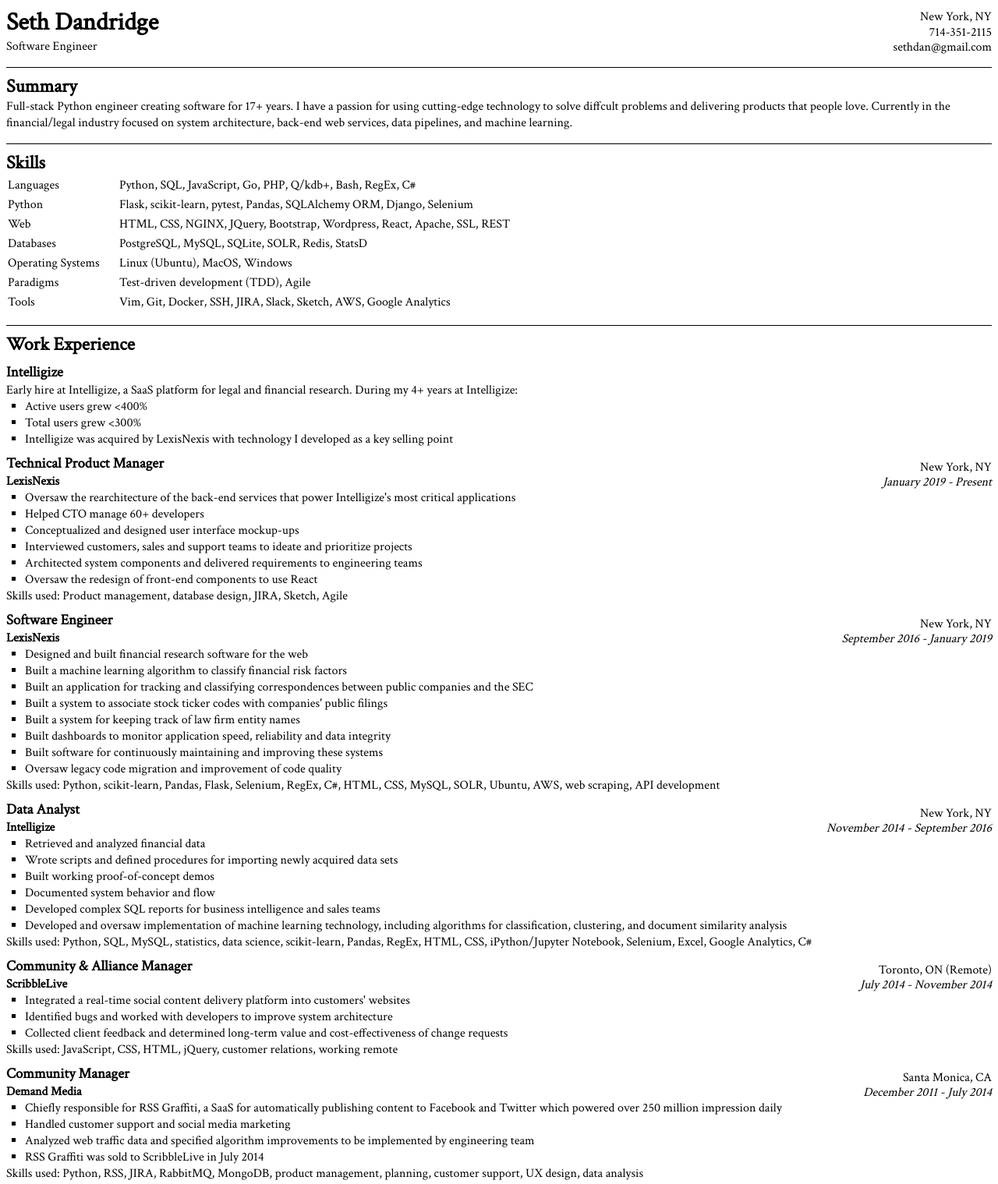
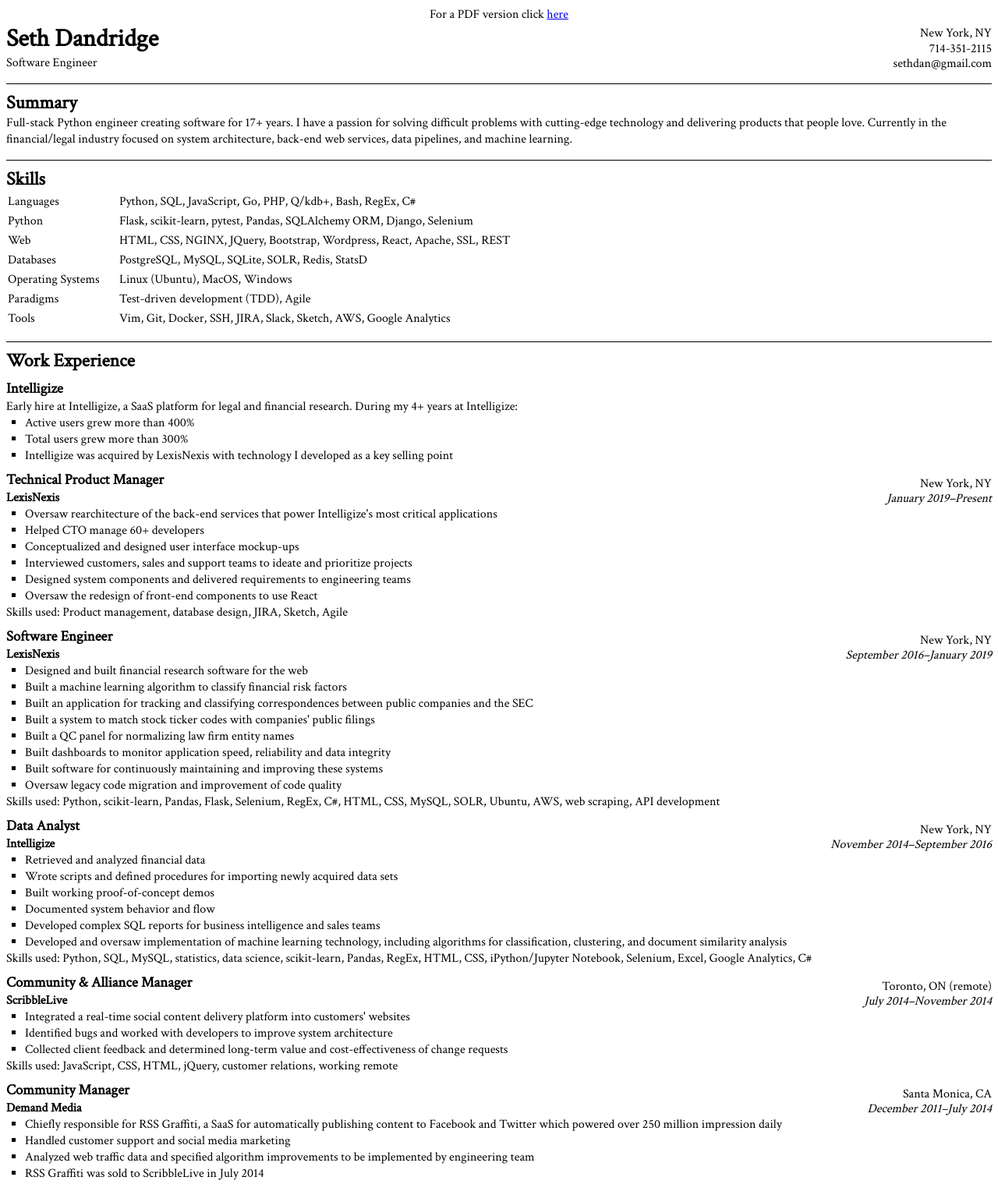
Before and after one commit to sethdandridge/resume, a plain HTML site: page index.htm in a window 1280 px wide. Shown: the top 1519 px of the page at 78% size. Drawn offline with Linux system fonts and the light colour scheme.

Commit message:
Minor fixes

```diff
--- a/index.htm
+++ b/index.htm
@@ -1,10 +1,16 @@
 <!doctype html><html><head>
-  <title>Seth Dandridge</title>
-  <meta name="viewport" content="width=device-width">
-  <link href="https://fonts.googleapis.com/css?family=Crimson+Text&display=swap" rel="stylesheet">
+  <title>Seth Dandridge - Software Engineer</title>
+  <meta name="viewport" content="width=device-width" />
+  <meta name="description" content="Full-stack Python engineer in New York City" />
+  <link href="https://fonts.googleapis.com/css?family=Crimson+Text&display=swap" rel="stylesheet" />
   <style type="text/css">
     * {
       font-family: 'Crimson Text', serif;
+      text-size-adjust: 80%;
+    }
+    p#pdf-version  {
+      text-align: center;
+      margin: 0em;
     }
     header {
       display: flex;
@@ -12,7 +18,7 @@
       padding-bottom: 1em;
       border-width: 0px 0px 1px 0px;
       border-style: solid;
-      margin-top: .5em;
+      margin-top: 0em;
       margin-bottom: .5em;
     }
     header div#title h1, p {
@@ -84,6 +90,7 @@
   </style>
 </head>
 <body>
+  <p id="pdf-version">For a PDF version click <a href="resume.pdf">here</a></p>
   <header>
     <div id="title">
       <h1>Seth Dandridge</h1>
@@ -95,10 +102,9 @@
       <p>sethdan@gmail.com</p>
     </div>
   </header>
-
   <section>
     <h2>Summary</h2>
-    <p>Full-stack Python engineer creating software for 17+ years. I have a passion for using cutting-edge technology to solve diffcult problems and delivering products that people love. Currently in the financial/legal industry focused on system architecture, back-end web services, data pipelines, and machine learning.</p>
+    <p>Full-stack Python engineer creating software for 17+ years. I have a passion for solving difficult problems with cutting-edge technology and delivering products that people love. Currently in the financial/legal industry focused on system architecture, back-end web services, data pipelines, and machine learning.</p>
   </section>
 
   <section>
@@ -195,8 +201,8 @@
     </div>
     <p>Early hire at Intelligize, a SaaS platform for legal and financial research. During my 4+ years at Intelligize:</p>
     <ul>
-      <li>Active users grew &lt;400%</li>
-      <li>Total users grew &lt;300%</li>
+      <li>Active users grew more than 400%</li>
+      <li>Total users grew more than 300%</li>
       <li>Intelligize was acquired by LexisNexis with technology I developed as a key selling point</li>
     </ul>
 
@@ -207,15 +213,15 @@
       </div>
       <div class="job-info">
         <p>New York, NY</p>
-        <p class="date">January 2019 - Present</p>
+        <p class="date">January 2019&ndash;Present</p>
       </div>
     </div>
     <ul>
-      <li>Oversaw the rearchitecture of the back-end services that power Intelligize's most critical applications</li>
+      <li>Oversaw rearchitecture of the back-end services that power Intelligize's most critical applications</li>
       <li>Helped CTO manage 60+ developers</li>
       <li>Conceptualized and designed user interface mockup-ups</li>
       <li>Interviewed customers, sales and support teams to ideate and prioritize projects</li>
-      <li>Architected system components and delivered requirements to engineering teams</li>
+      <li>Designed system components and delivered requirements to engineering teams</li>
       <li>Oversaw the redesign of front-end components to use React</li>
     </ul>
     <p>Skills used: Product management, database design, JIRA, Sketch, Agile</p>
@@ -227,15 +233,15 @@
       </div>
       <div class="job-info">
         <p>New York, NY</p>
-        <p class="date">September 2016 - January 2019</p>
+        <p class="date">September 2016&ndash;January 2019</p>
       </div>
     </div>
     <ul>
       <li>Designed and built financial research software for the web</li>
       <li>Built a machine learning algorithm to classify financial risk factors</li>
       <li>Built an application for tracking and classifying correspondences between public companies and the SEC</li>
-      <li>Built a system to associate stock ticker codes with companies' public filings</li>
-      <li>Built a system for keeping track of law firm entity names</li>
+      <li>Built a system to match stock ticker codes with companies' public filings</li>
+      <li>Built a QC panel for normalizing law firm entity names</li>
       <li>Built dashboards to monitor application speed, reliability and data integrity</li>
       <li>Built software for continuously maintaining and improving these systems</li>
       <li>Oversaw legacy code migration and improvement of code quality</li>
@@ -249,7 +255,7 @@
       </div>
       <div class="job-info">
         <p>New York, NY</p>
-        <p class="date">November 2014 - September 2016</p>
+        <p class="date">November 2014&ndash;September 2016</p>
       </div>
     </div>
     <ul>
@@ -268,8 +274,8 @@
         <h4>ScribbleLive</h4>
       </div>
       <div class="job-info">
-        <p>Toronto, ON (Remote)</p>
-        <p class="date">July 2014 - November 2014</p>
+        <p>Toronto, ON (remote)</p>
+        <p class="date">July 2014&ndash;November 2014</p>
       </div>
     </div>
     <ul>
@@ -286,7 +292,7 @@
       </div>
       <div class="job-info">
         <p>Santa Monica, CA</p>
-        <p class="date">December 2011 - July 2014</p>
+        <p class="date">December 2011&ndash;July 2014</p>
       </div>
     </div>
     <ul>
@@ -307,7 +313,7 @@
       </div>
       <div class="job-info">
         <p>Los Angeles, CA</p>
-        <p class="date">2006 - 2010</p>
+        <p class="date">2006&ndash;2010</p>
       </div>
     </div>
   </section>
@@ -319,7 +325,7 @@
       <li>Co-created <a href="http://citibikemap.com">Citi Bike Map</a>, a site for viewing NYC bike share availability
       <li>Created <a href="https://my.corgiorgy.com">Corgi Party</a>, a platform for making simple gif sites, which has seen over 30 million visits and hosts over 1 million user-generated pages</li>
       <li>Created <a href="https://twitter.com/itsavailable">@itsavailable</a>, a Twitter bot that programmitically discovers unregistered .com domains</li>
-      <li>Created <a href="https://github.com/sethdandridge/resume/blob/master/index.htm">this resume template</a> in HTML and CSS.
+      <li>Created <a href="https://github.com/sethdandridge/resume/blob/master/index.htm">this resume template</a> in HTML and CSS
     </ul>
   </section>
 
```
